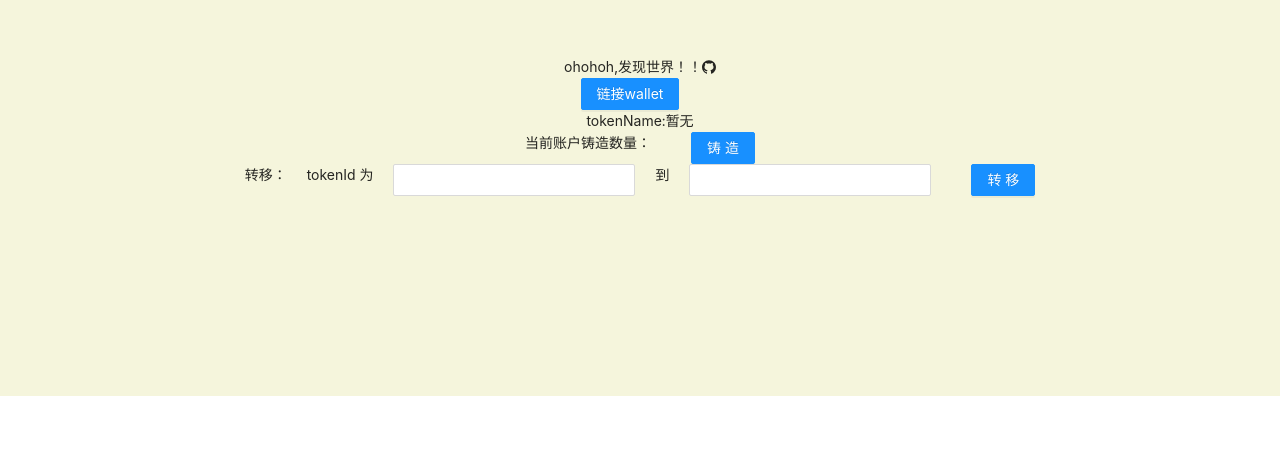
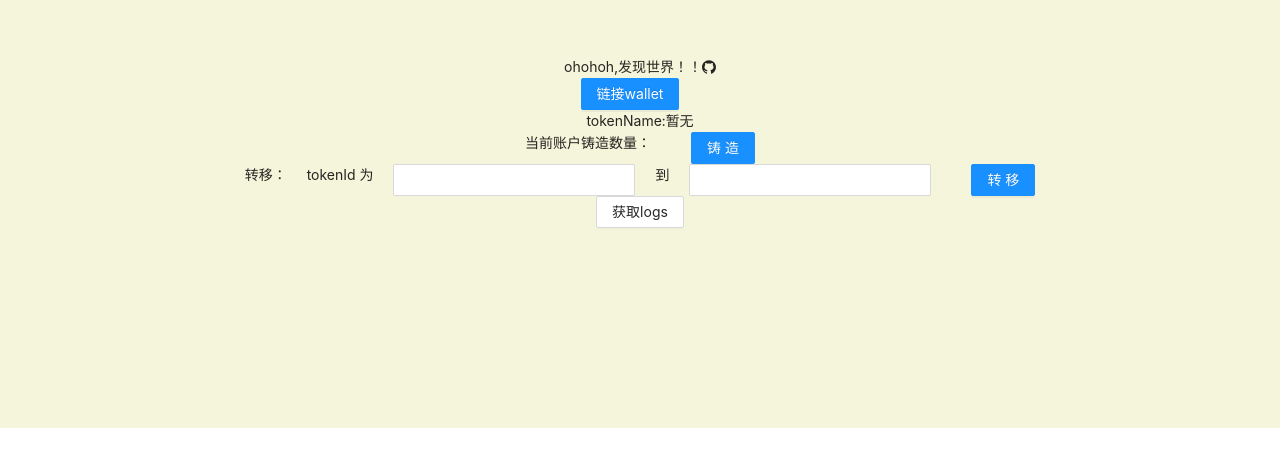
Before and after one commit to JSjump/w3-2, a React app in the folder front/: page / in a window 1280 px wide. Shown: the part 144-610 px from the top of the page. Built offline with nearby package versions, Linux system fonts and the light colour scheme.

Commit message:
feat(*): 完成

```diff
--- a/front/src/app.tsx
+++ b/front/src/app.tsx
@@ -75,7 +75,7 @@ export default function App() {
     const tn = await token?.name()
     setTokenName(tn)
     const fBalanceOf = await token?.balanceOf(account)
-    setBalanceOf(ethers.utils.formatUnits(fBalanceOf, 18))
+    setBalanceOf(ethers.utils.formatUnits(fBalanceOf, 0))
   }
 
   // console.log()
@@ -102,10 +102,12 @@ export default function App() {
   //  decode event事件
 async function parseTransferEvent(event:any) {
   const TransferEvent = new ethers.utils.Interface(["event Transfer(address indexed from,address indexed to,uint256 value)"]);
+  // const TransferEvent = new ethers.utils.Interface(["event Transfer(address indexed,address indexed,uint256 indexed)"]);
+
   let decodedData = TransferEvent.parseLog(event);
-  console.log("from:",decodedData.args.from)
-  console.log("to:",decodedData.args.to)
-  console.log("value:",decodedData.args.value)
+  console.log("from:",decodedData.args?.from)
+  console.log("to:",decodedData.args?.to)
+  console.log("value:",decodedData.args?.value?.toString())
     // 调用后台接口 API ，保存至数据库
 }
 
@@ -119,6 +121,26 @@ async function parseTransferEvent(event:any) {
   //       ]
   //   }
 
+
+  // 获取事件记录
+  async function getLogs() {
+
+    let filter = token?.filters.Transfer(null,account)
+    // 获取 开始区块到结束区块之间的 相应event记录
+    // 若不写 fromBlock，和 toBlock。 则默认获取当前最新区块的event记录
+    const modFilter = {
+      ...filter,
+      fromBlock:6530111,
+      toBlock:6530897
+    }
+    let events = await provider?.getLogs(modFilter) || [];
+    console.log('events',events)
+    for (let i = 0; i < events?.length; i++) {
+        // console.log(events[i]);
+        parseTransferEvent(events[i]);
+
+    }
+}
 
 
   // 根据token是否变化, 相应token事件监听只挂载一次
@@ -138,17 +160,19 @@ useEffect(() => {
     // 4115004
 });
 
+
+
 // 事件过滤
 // 使用签名器地址作为事件触发者进行过滤
 let filter = token?.filters.Transfer(null,account);
 if(filter){
   token?.on(filter, ( from, to, tokenId, event) => {
-      const decodedEvent = token.interface.decodeEventLog(
-            "Transfer", //
-            event.data,
-            event.topics
-        );
-        console.log('decodedEvent',decodedEvent);
+      // const decodedEvent = token.interface.decodeEventLog(
+      //       "Transfer", //
+      //       event.data,
+      //       event.topics
+      //   );
+      //   console.log('decodedEvent',decodedEvent);
     // 只有我们账号（签名器地址）铸造的nft的才回调
   console.log('---filter',from, to, tokenId, event)
   // 调用后台接口 API ，保存至数据库
@@ -158,25 +182,6 @@ if(filter){
 },[token])
 
 
-// async function main() {
-//   let [owner, second] = await ethers.getSigners();
-//   let myerc20 = await ethers.getContractAt("MyERC20",
-//       ERC20Addr.address,
-//       owner);
-
-//   let filter = myerc20.filters.Transfer()
-//   filter.fromBlock = 1;
-//   filter.toBlock = 10;
-
-
-//   // let events = await myerc20.queryFilter(filter);
-//   let events = await ethers.provider.getLogs(filter);
-//   for (let i = 0; i < events.length; i++) {
-//       // console.log(events[i]);
-//       parseTransferEvent(events[i]);
-
-//   }
-// }
 
 
 
@@ -262,6 +267,11 @@ if(filter){
           </div>
         </Col>
       </Row>
+      <Row justify='center' >
+        <Col>
+        <Button onClick={() => getLogs()}>获取logs
+          </Button></Col>
+      </Row>
     </div>
   )
 }
```
